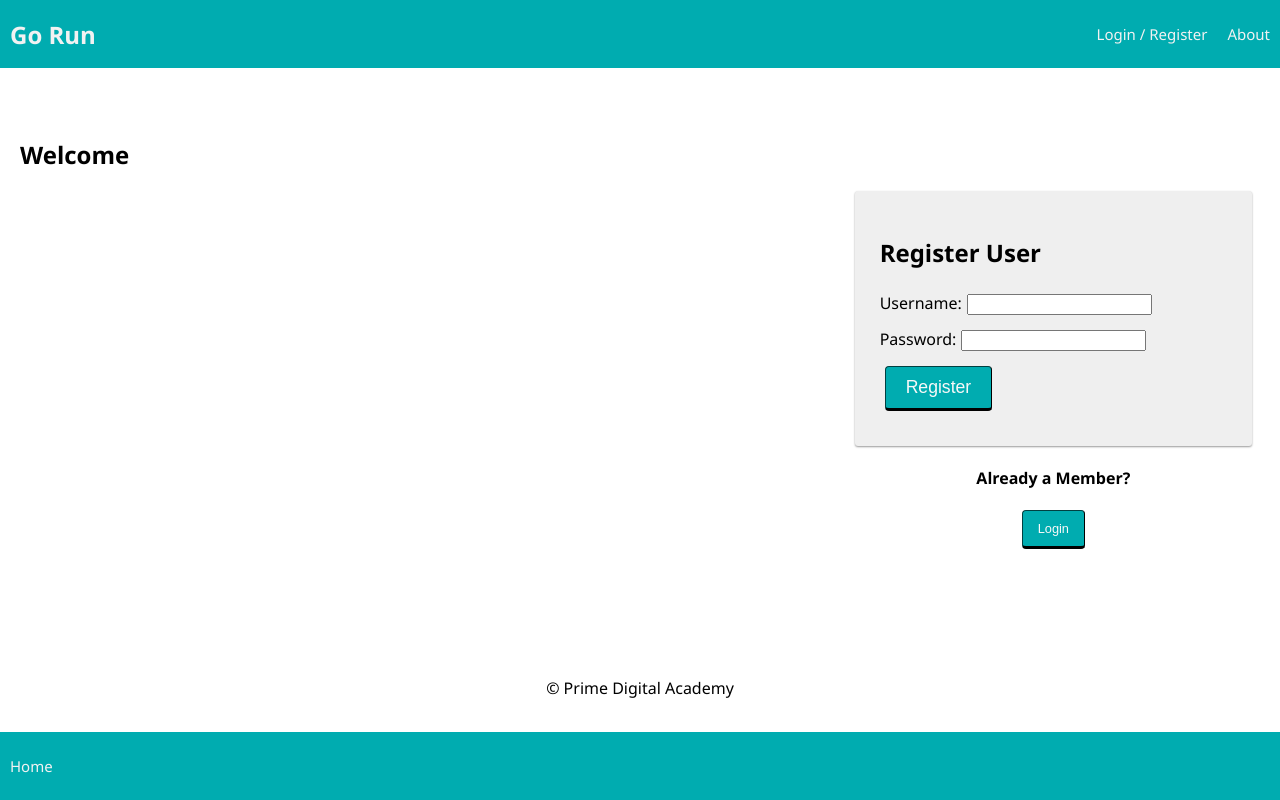
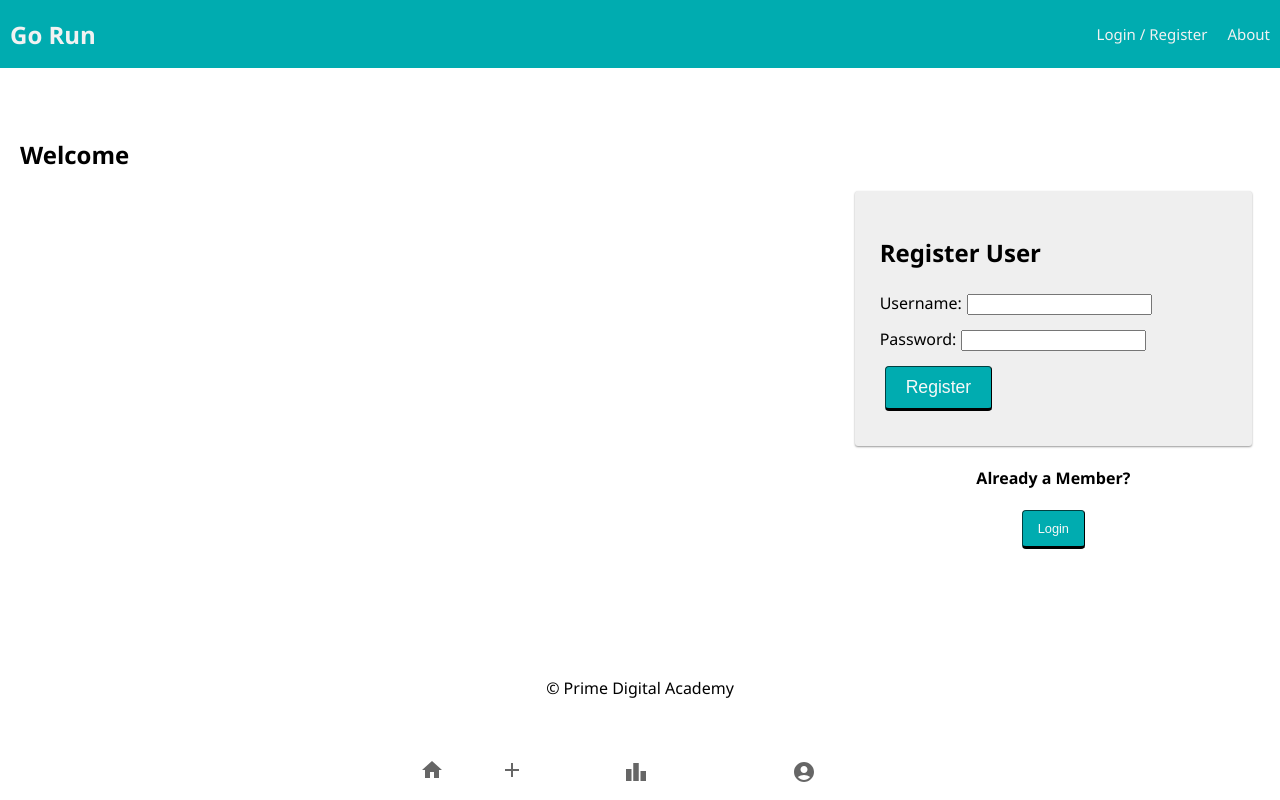
Before and after one commit to ttram7/GoRun, a React (Create React App) app: page /dashboard#/home in a window 1280 px wide. Built offline with nearby package versions, Linux system fonts and the light colour scheme; no server answers.

Commit message:
centered blocks and created bottom-nav bar w/ icons

```diff
--- a/package.json
+++ b/package.json
@@ -7,6 +7,10 @@
     "node": "16.x"
   },
   "dependencies": {
+    "@emotion/react": "^11.10.6",
+    "@emotion/styled": "^11.10.6",
+    "@mui/icons-material": "^5.11.11",
+    "@mui/material": "^5.11.11",
     "axios": "^0.21.1",
     "bcryptjs": "^2.4.3",
     "cookie-session": "^2.0.0",
--- /dev/null
+++ b/src/components/BottomNav/BottomNav.css
@@ -0,0 +1,4 @@
+/* .bottom-nav-icon {
+display: flex;
+  justify-content: space-evenly;
+} */
--- /dev/null
+++ b/src/components/BottomNav/BottomNav.jsx
@@ -0,0 +1,26 @@
+import { BottomNavigation, BottomNavigationAction } from '@mui/material';
+import HomeIcon from '@mui/icons-material/Home';
+import AddIcon from '@mui/icons-material/Add';
+import LeaderboardIcon from '@mui/icons-material/Leaderboard';
+import AccountCircleIcon from '@mui/icons-material/AccountCircle';
+import { Link } from 'react-router-dom';
+import './BottomNav.css'
+
+
+function BottomNav() {
+    return(
+        <BottomNavigation sx={{width:'100%'}}>
+            <Link className='bottom-nav-icon' to="/dashboard">
+                <BottomNavigationAction label="Home" icon={<HomeIcon />} />
+            </Link>
+            <Link className='bottom-nav-icon' to="/add-run">
+                <BottomNavigationAction label="Add" icon={<AddIcon />} />
+            </Link>
+            <BottomNavigationAction label="Progress" icon={<LeaderboardIcon />} />
+            <BottomNavigationAction label="Account" icon={<AccountCircleIcon />} />
+        </BottomNavigation>
+
+    )
+}
+
+export default BottomNav;
--- a/src/components/DashboardPage/DashboardPage.css
+++ b/src/components/DashboardPage/DashboardPage.css
@@ -19,5 +19,15 @@
 }
 
 .run-list {
+    /* weather
+    display: flex;
+    justify-content: center; */
+    /* display: flex;  */
+    /* flex-direction: column; */
+    /* justify-content: center; */
+    width: 350px;
+    /* margin-right: 0%; */
+    margin-left: auto;
+    margin-right: auto;
 
 }
--- a/src/components/DashboardPage/DashboardPage.jsx
+++ b/src/components/DashboardPage/DashboardPage.jsx
@@ -38,7 +38,7 @@ function DashboardPage () {
   // displays most recent runs in runList
   // each run has an 'edit' and 'delete' btn
   return (
-    <div className="container">
+    <div className="dashboard-container">
       <h2>Dashboard</h2>
       <div className="run-list">
         {runList.map(run => {
--- a/src/components/Nav/Nav.jsx
+++ b/src/components/Nav/Nav.jsx
@@ -1,8 +1,12 @@
 import React from 'react';
 import { Link } from 'react-router-dom';
 import LogOutButton from '../LogOutButton/LogOutButton';
+import BottomNav from '../BottomNav/BottomNav';
 import './Nav.css';
 import { useSelector } from 'react-redux';
+
+// import { BottomNavigation, BottomNavigationAction } from '@mui/material';
+// import AddIcon from '@mui/icons-material/Add';
 
 function Nav() {
   const user = useSelector((store) => store.user);
@@ -47,9 +51,13 @@ function Nav() {
       </div>
     </div>
     <div className="bottom-nav">
-      <Link className="navLink" to="/dashboard">
+      {/* <Link className="navLink" to="/dashboard">
         Home
-      </Link>
+      </Link> */}
+      <BottomNav/>
+      {/* <BottomNavigation sx={{width:'100%'}}>
+            <BottomNavigationAction label="Add" icon={<AddIcon />} />
+        </BottomNavigation> */}
     </div>
     </>
   );
```
